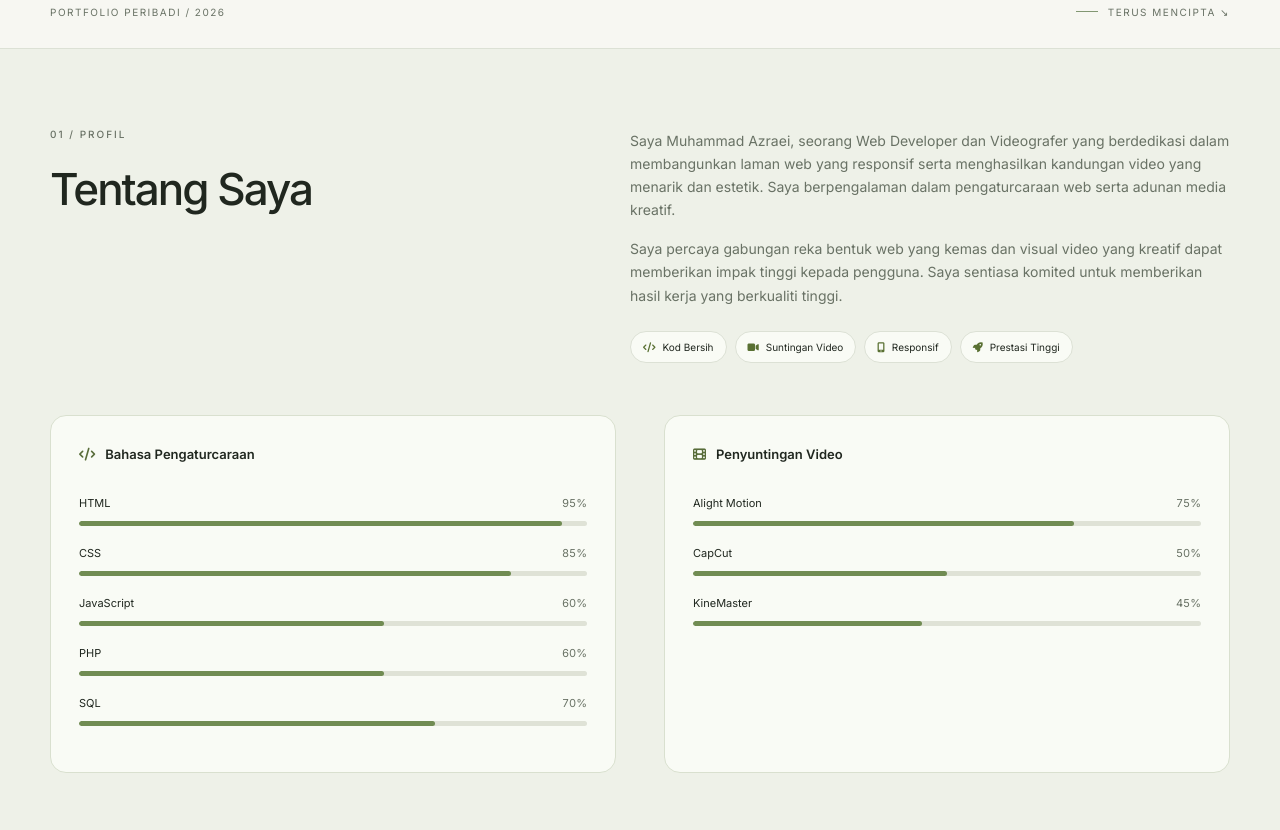
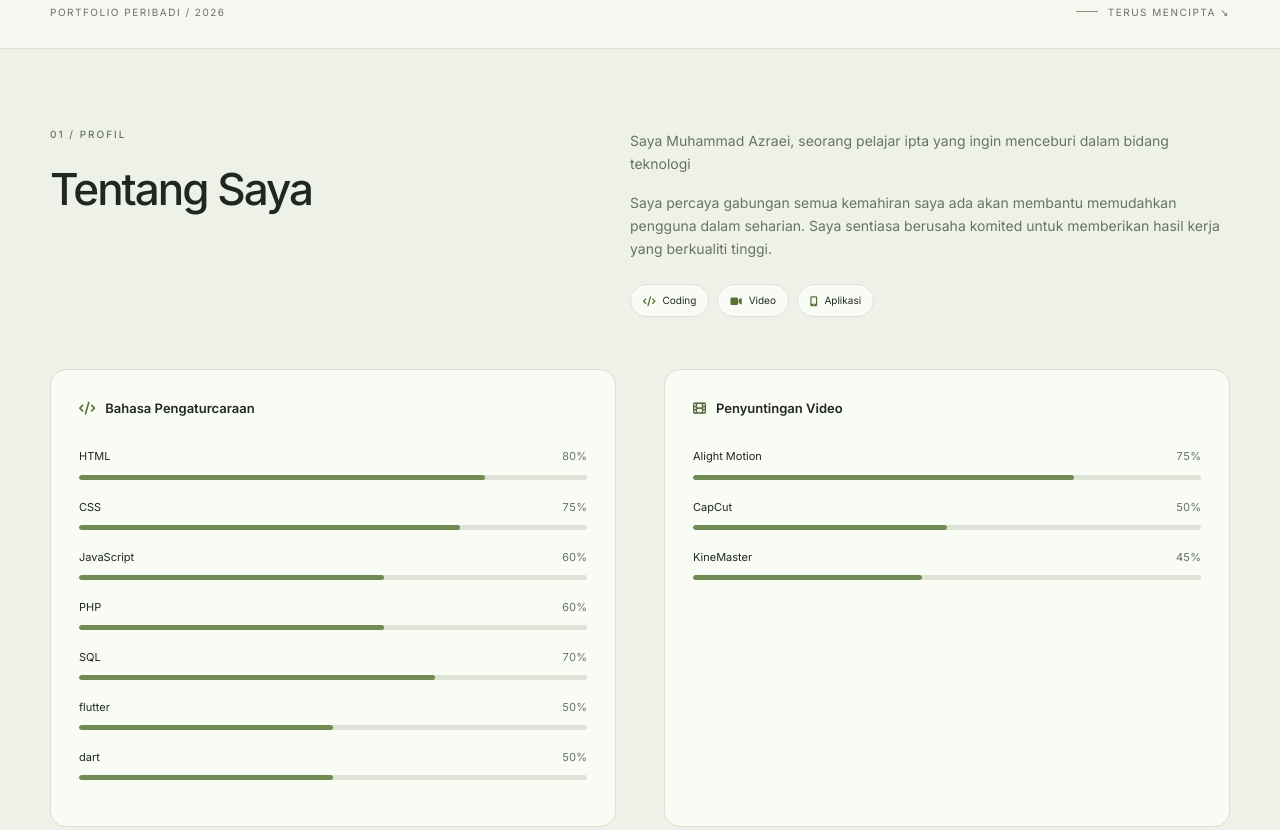
Before and after one commit to tiadanamadisini/portfolio, a plain HTML site: page index.html in a window 1280 px wide. Shown: the part 760-1590 px from the top of the page. Drawn offline with Linux system fonts and the light colour scheme.

Commit message:
Update index.html

```diff
--- a/index.html
+++ b/index.html
@@ -98,9 +98,9 @@ section#home{min-height:720px;padding-top:88px;padding-bottom:110px;gap:76px}.gr
             <h1>
                 <span>MUHAMMAD AZRAEI</span>
             </h1>
-            <div class="sub-title">Web Developer & Videografer</div>
+            <div class="sub-title">Developer</div>
             <p>
-                Saya membantu menghasilkan laman sesawang dan video bagi memudahkan urusan.
+                Saya membantu menghasilkan laman sesawang,video,aplikasi bagi memudahkan urusan.
             </p>
             <div class="btn-group">
                 <a href="#portfolio" class="btn btn-primary">Lihat project</a>
@@ -119,27 +119,22 @@ section#home{min-height:720px;padding-top:88px;padding-bottom:110px;gap:76px}.gr
                 <div class="about-text">
                     <h2>Tentang Saya</h2>
                     <p>
-                        Saya Muhammad Azraei, seorang Web Developer dan Videografer yang berdedikasi dalam membangunkan laman web yang responsif serta menghasilkan kandungan video yang menarik dan estetik. Saya berpengalaman dalam pengaturcaraan web serta adunan media kreatif.
-                    </p>
+                        Saya Muhammad Azraei, seorang pelajar ipta yang ingin menceburi dalam bidang teknologi
                     <p>
-                        Saya percaya gabungan reka bentuk web yang kemas dan visual video yang kreatif dapat memberikan impak tinggi kepada pengguna. Saya sentiasa komited untuk memberikan hasil kerja yang berkualiti tinggi.
+                        Saya percaya gabungan semua kemahiran saya ada akan membantu memudahkan pengguna dalam seharian. Saya sentiasa berusaha komited untuk memberikan hasil kerja yang berkualiti tinggi.
                     </p>
                     <div class="about-highlights">
                         <div class="highlight-item">
                             <i class="fas fa-code"></i>
-                            <span>Kod Bersih</span>
+                            <span>Coding</span>
                         </div>
                         <div class="highlight-item">
                             <i class="fas fa-video"></i>
-                            <span>Suntingan Video</span>
+                            <span>Video</span>
                         </div>
                         <div class="highlight-item">
                             <i class="fas fa-mobile-alt"></i>
-                            <span>Responsif</span>
-                        </div>
-                        <div class="highlight-item">
-                            <i class="fas fa-rocket"></i>
-                            <span>Prestasi Tinggi</span>
+                            <span>Aplikasi</span>
                         </div>
                     </div>
                 </div>
@@ -153,19 +148,19 @@ section#home{min-height:720px;padding-top:88px;padding-bottom:110px;gap:76px}.gr
                             <div class="skill-item">
                                 <div class="skill-label">
                                     <span>HTML</span>
-                                    <span>95%</span>
+                                    <span>80%</span>
                                 </div>
                                 <div class="bar-track">
-                                    <div class="bar-fill" data-width="95"></div>
+                                    <div class="bar-fill" data-width="80"></div>
                                 </div>
                             </div>
                             <div class="skill-item">
                                 <div class="skill-label">
                                     <span>CSS</span>
-                                    <span>85%</span>
+                                    <span>75%</span>
                                 </div>
                                 <div class="bar-track">
-                                    <div class="bar-fill" data-width="85"></div>
+                                    <div class="bar-fill" data-width="75"></div>
                                 </div>
                             </div>
                             <div class="skill-item">
@@ -193,6 +188,24 @@ section#home{min-height:720px;padding-top:88px;padding-bottom:110px;gap:76px}.gr
                                 </div>
                                 <div class="bar-track">
                                     <div class="bar-fill" data-width="70"></div>
+                                </div>
+                            </div>
+                            <div class="skill-item">
+                                <div class="skill-label">
+                                    <span>flutter</span>
+                                    <span>50%</span>
+                                </div>
+                                <div class="bar-track">
+                                    <div class="bar-fill" data-width="50"></div>
+                                </div>
+                            </div>
+                            <div class="skill-item">
+                                <div class="skill-label">
+                                    <span>dart</span>
+                                    <span>50%</span>
+                                </div>
+                                <div class="bar-track">
+                                    <div class="bar-fill" data-width="50"></div>
                                 </div>
                             </div>
                         </div>
@@ -568,10 +581,21 @@ section#home{min-height:720px;padding-top:88px;padding-bottom:110px;gap:76px}.gr
                 type: "app",
                 title: "Meeaz Project",
                 category: "Aplikasi Mudah Alih • 2026",
-                description: "Aplikasi yang boleh berbual dan berinteraksi dengan waguri, tersedia untuk Android dan iOS.",
+                description: "Aplikasi yang boleh berbual dan berinteraksi dengan waguri, tersedia untuk Android sahaja,iOS dalam perkembangan",
                 image: "gambar/pfp.jpg",
-                tech: ["Android", "iOS", "APK"],
+                tech: ["Android","APK"],
                 apk_link: "https://drive.google.com/file/d/1DiUJneADHE7CxD27gga-AfD2r6LzLtFg/view?usp=drivesdk",
+                ipa_link: "#"
+            },
+            {
+                id: 13,
+                type: "app",
+                title: "Jalan",
+                category: "Aplikasi Maps • 2026",
+                description: "Menyediakan apilikasi map yang direka untuk memudahkan pengguna untuk tida di destinasi",
+                image: "gambar/Jalan-icon.png",
+                tech: ["Android", "APK"],
+                apk_link: "#",
                 ipa_link: "#"
             },
         ];
```
